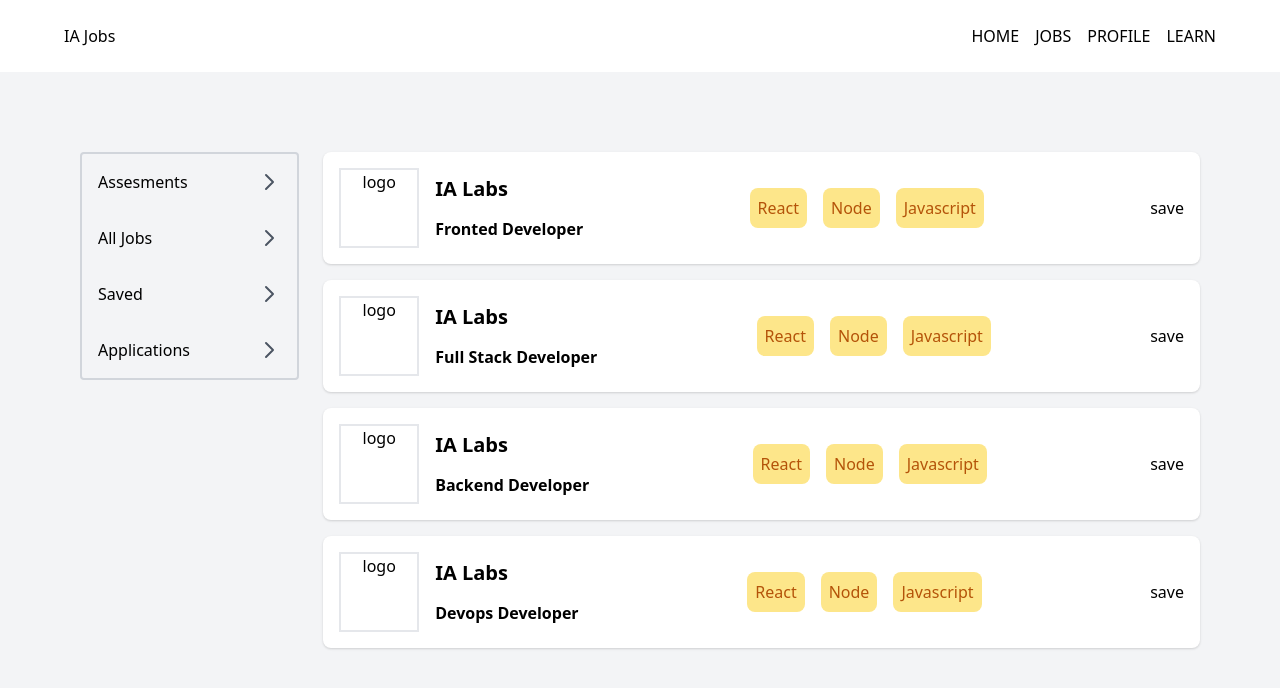
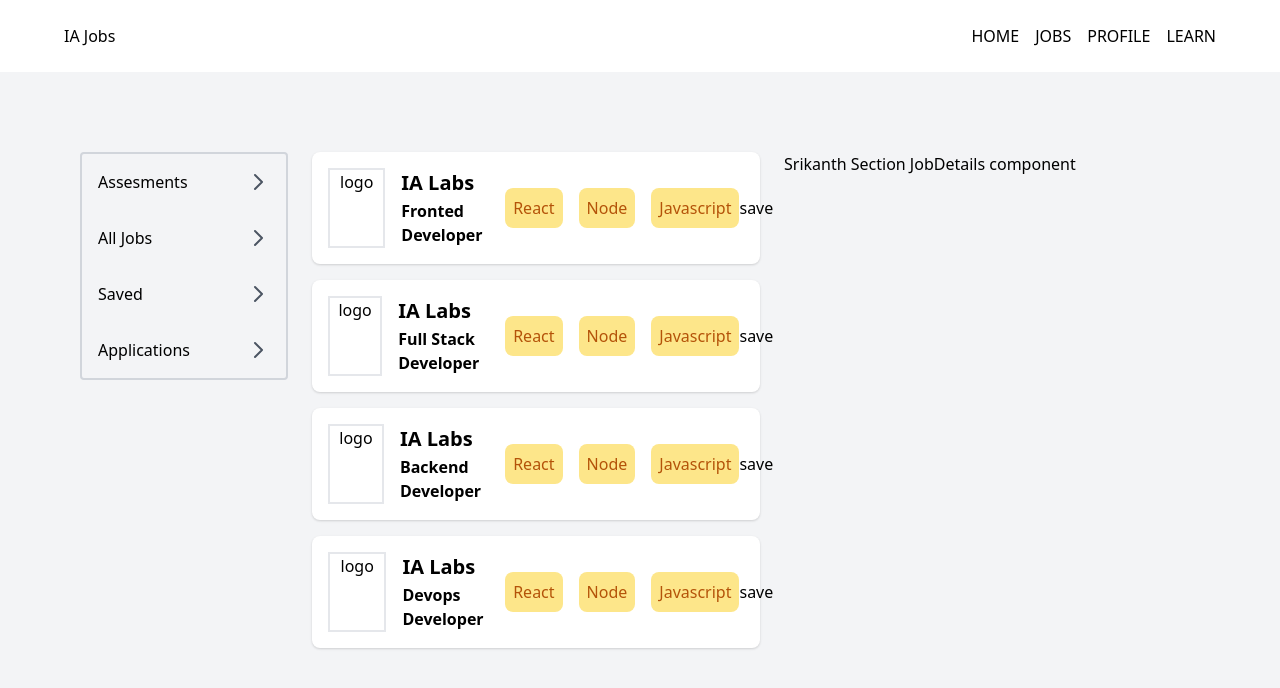
Before and after one commit to shraddha15-creator/job-portal-frontend, a React (Create React App) app: page / in a window 1280 px wide. Shown: the top 688 px of the page. Built offline with nearby package versions, Linux system fonts and the light colour scheme.

Commit message:
Update Home.js

```diff
--- a/src/pages/Home.js
+++ b/src/pages/Home.js
@@ -15,8 +15,11 @@ const Home = ({ allJobs }) => {
                 </div>
 
             </div>
-            <div className="w-4/5 h-auto space-y-4">
+            <div className="w-2/5 h-auto space-y-4">
                 {allJobs.map(job => <JobCard job={job} key={job.id}/>)}
+            </div>
+            <div className="w-2/5 h-auto space-y-4">
+                Srikanth Section JobDetails component
             </div>
         </div>
     </div>)
```
